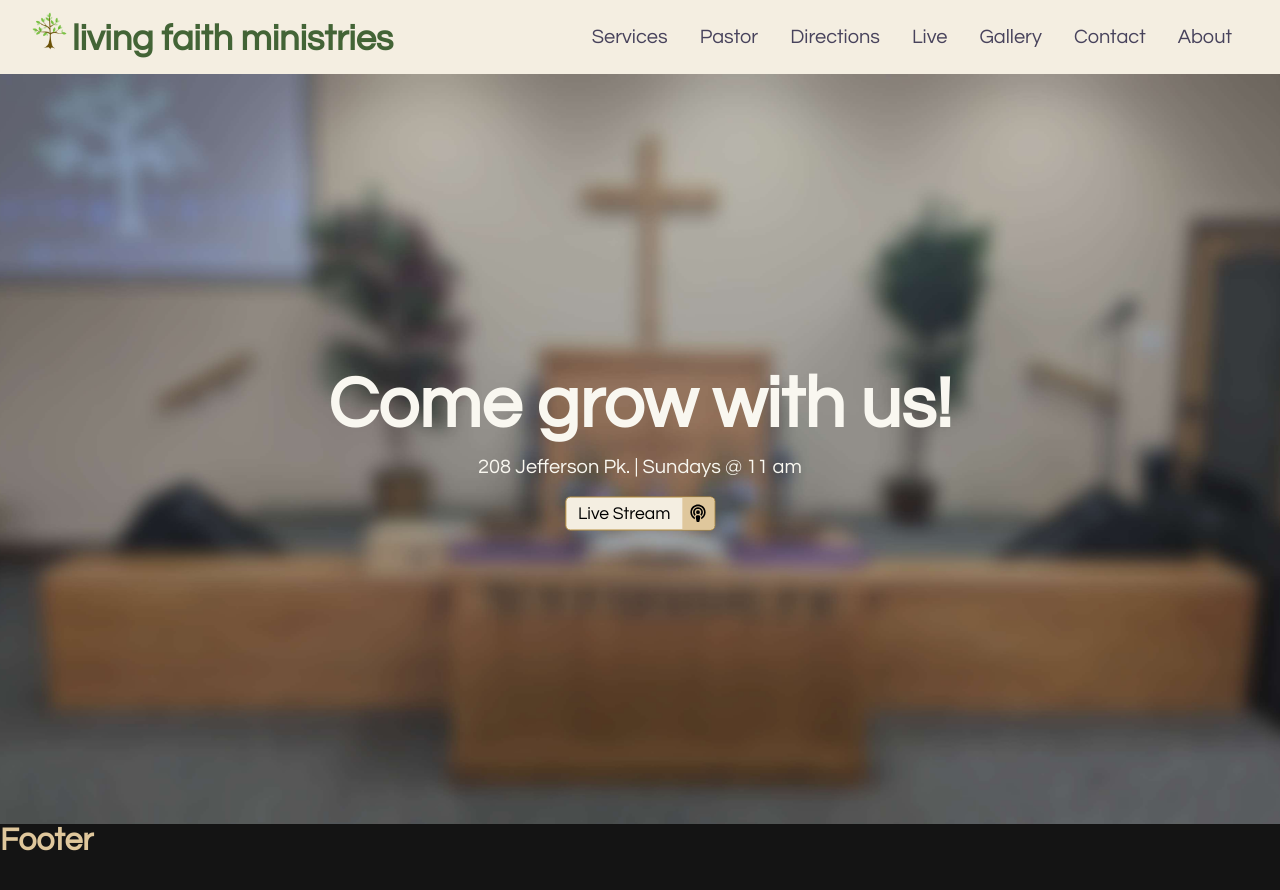
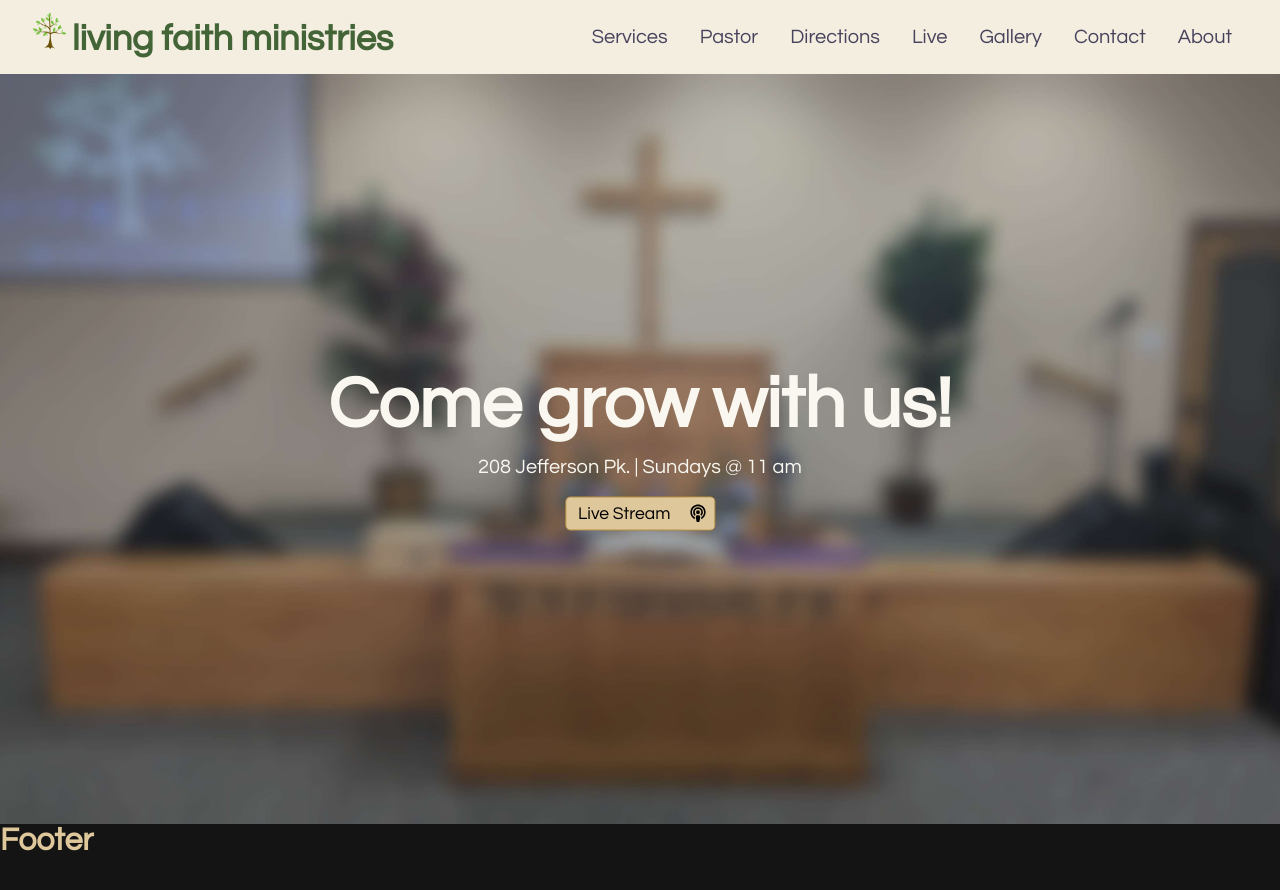
Before and after one commit to livingfaithsmyrna/website-react, a React (Create React App) app: page /home in a window 1280 px wide. In both pictures the pointer is over the button "Live Stream". Shown: the top 890 px of the page. Built offline with nearby package versions, Linux system fonts and the light colour scheme.

Commit message:
Tweaked the button style

```diff
--- a/src/components/Button/Button.css
+++ b/src/components/Button/Button.css
@@ -13,9 +13,11 @@
   cursor: pointer;
   justify-content: space-between;
 }
-.button:hover,
+.button:hover {
+  background: var(--color-button-bg-icon);
+}
 .button:active {
-  background: var(--color-bg);
+  background: var(--color-button-border);
 }
 
 .button__text,
--- a/src/containers/Home/Home.js
+++ b/src/containers/Home/Home.js
@@ -11,7 +11,7 @@ function Home() {
               <div className="app__home-hero-title">Come grow with us!</div>
               <span>208 Jefferson Pk. | Sundays @ 11 am</span>
               <div className="app__home-live-stream-button">
-                <Button type="submit" text="Live Stream" icon="podcast" />
+                <Button type="button" text="Live Stream" icon="podcast" />
               </div>
             </div>
           </div>
```
